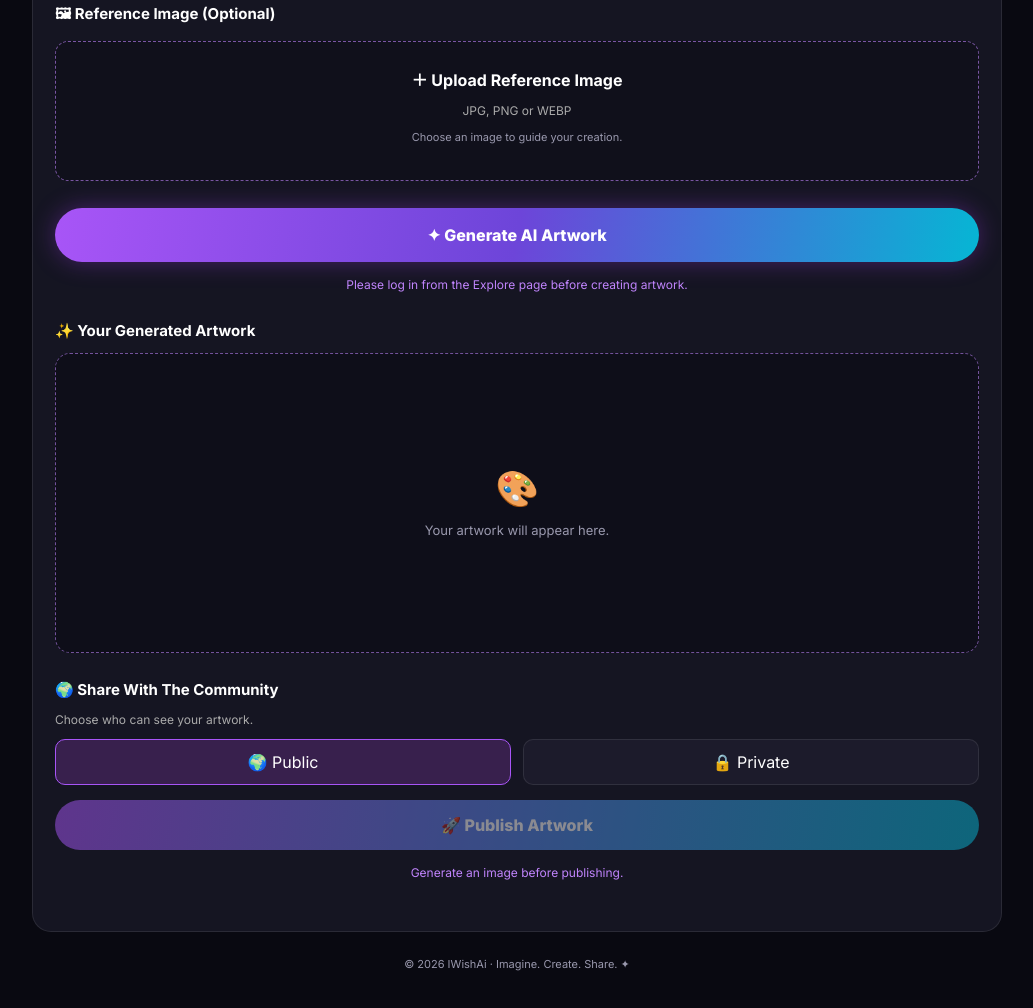
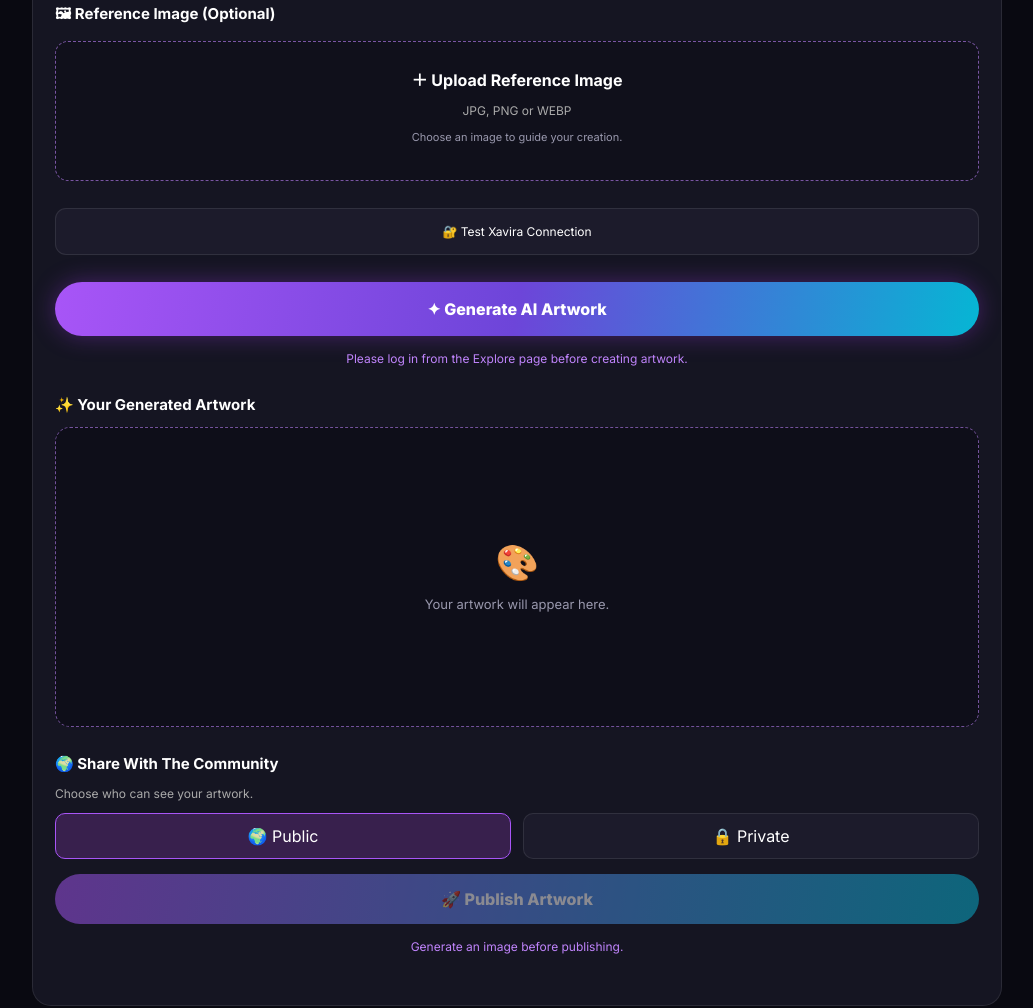
Before and after one commit to susmahadhav850-jpg/IWishAi, a plain HTML site: page create.html in a window 1280 px wide. Shown: the part 1237-2245 px from the top of the page, without its empty margins (123-1156 px from the left). Drawn offline with nearby package versions, Linux system fonts and the light colour scheme.

Commit message:
Update create.html

```diff
--- a/create.html
+++ b/create.html
@@ -480,6 +480,20 @@ select {
     </div>
   </section>
 
+  <!-- XAVIRA CONNECTION TEST -->
+
+  <section class="section">
+  <button
+    type="button"
+    id="testXaviraButton"
+    class="option"
+    style="width:100%;padding:15px">
+
+    🔐 Test Xavira Connection
+
+  </button>
+  </section>
+
   <!-- GENERATE -->
 
   <section class="section">
```
